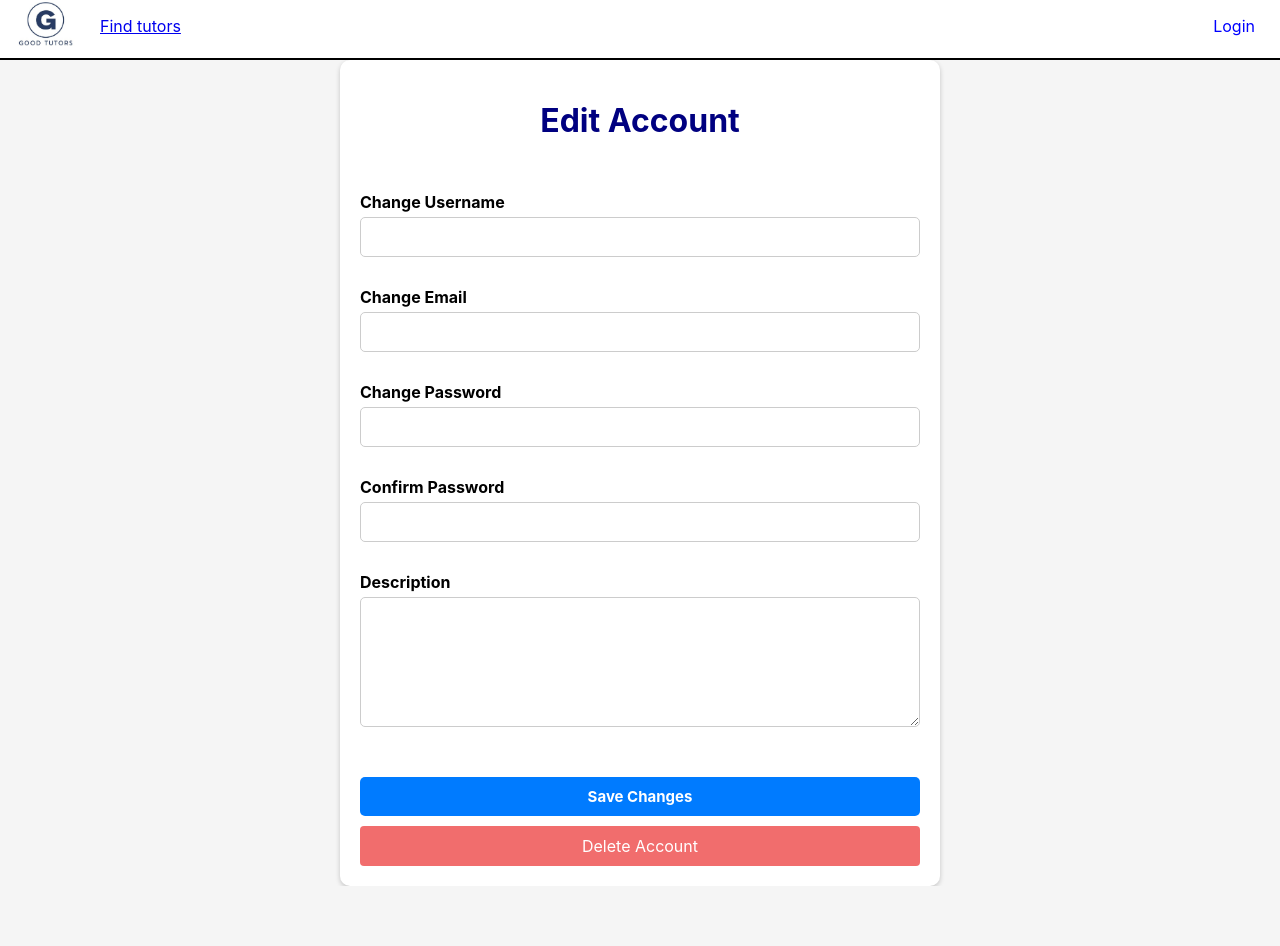
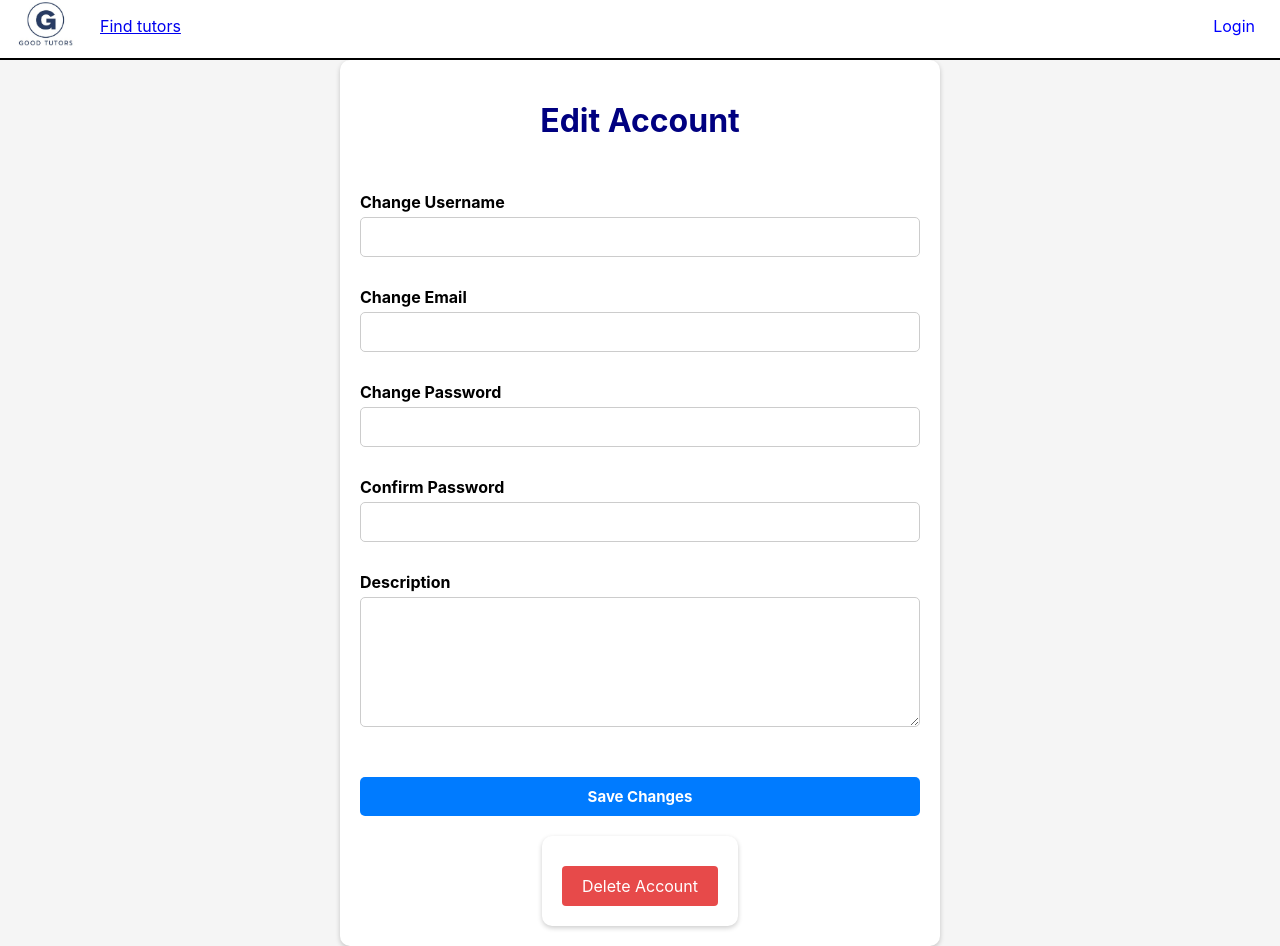
Before and after one commit to DilonSok/Good-Tutor-App-Frontend, a React (Create React App) app: page /settings in a window 1280 px wide. Before the commit the page ends 886 px from the top, so only its background shows below. Built offline with nearby package versions, Linux system fonts and the light colour scheme.

Commit message:
changed delete button styles

```diff
--- a/src/components/EditAccount.js
+++ b/src/components/EditAccount.js
@@ -220,7 +220,8 @@ function EditAccount() {
                 )}
                 <button className="submit-container" type="submit">Save Changes</button>
             </form>
-      {/* ... (existing code) */}
+           <br></br>
+    <div className='edit-account-container'>
       <button className="delete-account-button" onClick={showDeleteConfirmation}>Delete Account</button>
 
       {/* Delete Confirmation Dialog */}
@@ -233,6 +234,8 @@ function EditAccount() {
       )}
     </div>
 
+    </div>
+
     );
 }
 
--- a/src/css/EditAccount.css
+++ b/src/css/EditAccount.css
@@ -119,7 +119,7 @@
 
 .delete-account-button {
     margin-top: 10px;
-    background-color: #f16d6d;
+    background-color: #e74a4a;
     color: #fff;
     padding: 10px 20px;
     font-size: 16px;
@@ -129,7 +129,7 @@
   }
 
   .delete-account-button:hover {
-    background-color: #e74a4a;
+    background-color: #fa7a7a;
   }
 
   .delete-confirmation {
```
